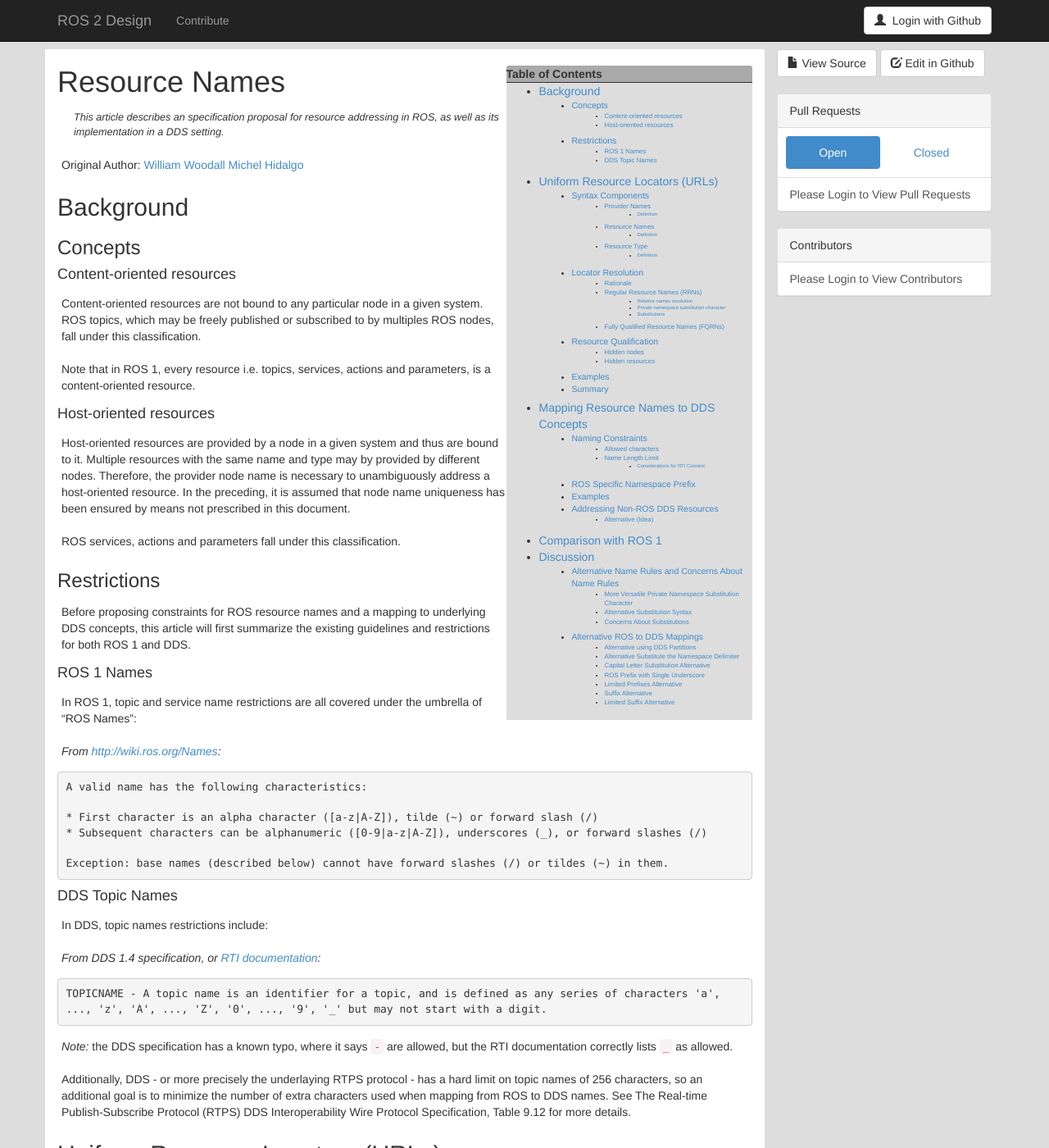
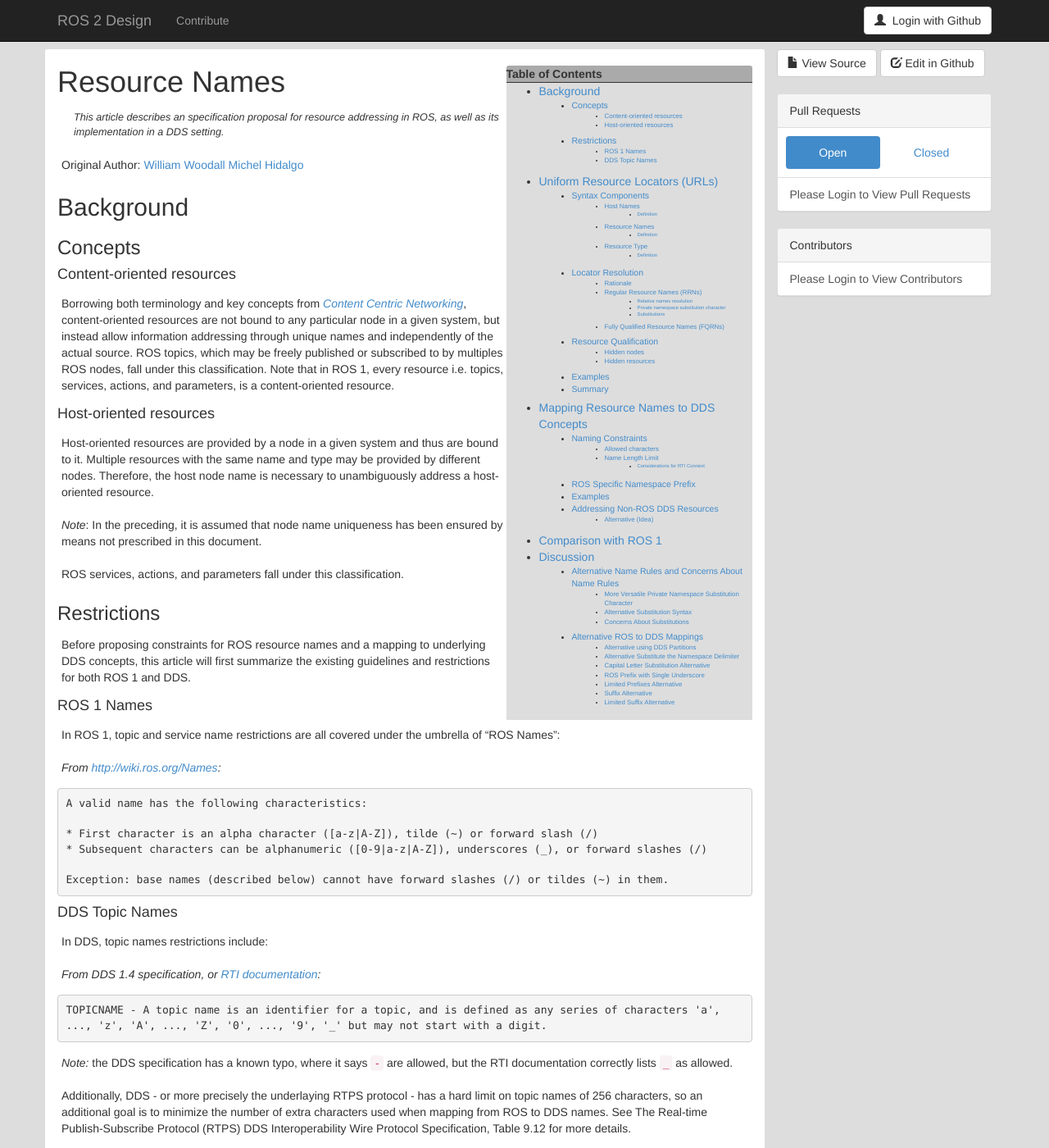
Before and after one commit to ros2/design, a Jekyll site: the page built from articles/140_resource_names.md, in a window 1280 px wide and 1400 px high. Shown: the whole window at 82% size. Built offline with Jekyll 4.4.1, drawn with Linux system fonts in a browser that asks for light colours; nearby versions of some CDN libraries; some of the changed text lies outside the part shown.

Commit message:
Address peer review comments
- Enable redirects to avoid breaking existing permalinks
- Improve overall writing and internal consistency
- Added additional citations

Signed-off-by: Michel Hidalgo <michel@ekumenlabs.com>

```diff
--- a/Gemfile
+++ b/Gemfile
@@ -2,6 +2,7 @@
 
 gem "jekyll"
 gem "jekyll-sitemap"
+gem "jekyll-redirect-from"
 gem "json"
 gem 'rouge'
 # gem "html-proofer"
--- a/_config.yml
+++ b/_config.yml
@@ -20,3 +20,6 @@
  - LICENSE
  - README.md
  - vendor
+
+plugins:
+  - jekyll-redirect-from
--- a/articles/140_resource_names.md
+++ b/articles/140_resource_names.md
@@ -2,6 +2,7 @@
 layout: default
 title: Resource Names
 permalink: articles/resource_names.html
+redirect_from: articles/topic_and_service_names.html
 abstract:
   This article describes an specification proposal for resource addressing in ROS, as well as its implementation in a DDS setting.
 author: '[William Woodall](https://github.com/wjwwood) [Michel Hidalgo](https://github.com/hidmic)'
@@ -25,19 +26,19 @@
 
 #### Content-oriented resources
 
-Content-oriented resources are not bound to any particular node in a given system.
+Borrowing both terminology and key concepts from [_Content Centric Networking_](https://en.wikipedia.org/wiki/Content_centric_networking), content-oriented resources are not bound to any particular node in a given system, but instead allow information addressing through unique names and independently of the actual source.
 ROS topics, which may be freely published or subscribed to by multiples ROS nodes, fall under this classification.
-
-Note that in ROS 1, every resource i.e. topics, services, actions and parameters, is a content-oriented resource.
+Note that in ROS 1, every resource i.e. topics, services, actions, and parameters, is a content-oriented resource.
 
 #### Host-oriented resources
 
 Host-oriented resources are provided by a node in a given system and thus are bound to it.
-Multiple resources with the same name and type may by provided by different nodes.
-Therefore, the provider node name is necessary to unambiguously address a host-oriented resource.
-In the preceding, it is assumed that node name uniqueness has been ensured by means not prescribed in this document.
+Multiple resources with the same name and type may be provided by different nodes.
+Therefore, the host node name is necessary to unambiguously address a host-oriented resource.
 
-ROS services, actions and parameters fall under this classification.
+*Note*: In the preceding, it is assumed that node name uniqueness has been ensured by means not prescribed in this document.
+
+ROS services, actions, and parameters fall under this classification.
 
 ### Restrictions
 
@@ -79,29 +80,30 @@
 
 ### Syntax Components
 
-#### Provider Names
+#### Host Names
 
-For host-oriented resources i.e. services, actions and parameters, the provider name refers to the node that is exposing said resources.
+For host-oriented resources, i.e. services, actions, and parameters, the host name refers to the ROS node that is exposing said resources.
 
 ##### Definition
 
-A provider name is made up of one or more tokens, delimited by periods (`.`) i.e. using URL hostname style syntax.
+A host name is made up of one or more tokens, delimited by periods (`.`), and thus borrowing [FQDNs](https://en.wikipedia.org/wiki/Fully_qualified_domain_name) syntax.
 
 Each token:
 
 - must not be empty.
 - may use alphanumeric characters (`[0-9|a-z|A-Z]`) and/or underscores (`_`) only.
 - must not start with numeric characters (`[0-9]`).
+- must not contain any number of repeated underscores (`_`).
 
-As a consequence, a provider name:
+As a consequence, a host name:
 
 - must not contain any number of repeated periods (`.`), e.g. the name `foo..bar` is not allowed.
   - rationale: it removes the chance for accidental `..` from concatenation and therefore the need to collapse `..` to `.`.
 
-Additionally, a provider name must not end nor start with a period (`.`).
+Additionally, a host name must not end nor start with a period (`.`).
 
-The last token in a provider name is its base name and any preceding tokens make up its namespace.
-For example, a `foo.bar.baz` provider name is made up of `foo`, `bar` and `baz` tokens, and refers to a node in the `foo.bar` namespace whose base name is `baz`.
+The last token in a host name is its base name and any preceding tokens make up its namespace.
+For example, a `foo.bar.baz` host name is made up of `foo`, `bar` and `baz` tokens, and refers to a node in the `foo.bar` namespace whose base name is `baz`.
 
 #### Resource Names
 
@@ -109,7 +111,7 @@
 
 ##### Definition
 
-A resource name is made up of one or more tokens, delimited by forward slashes (`/`) i.e. using URL path style syntax.
+A resource name is made up of one or more tokens, delimited by forward slashes (`/`), and thus borrowing URI path syntax.
 
 Each token:
 
@@ -126,7 +128,7 @@
 Additionally, a resource name must not end with a forward slash (`/`), but may start with one (see [Locator Resolution](#locator-resolution) section).
 
 The last token in a resource name is its base name, and any preceding tokens make up its namespace.
-For example, a `/foo/bar/baz` resource name is made up of `foo`, `bar` and `baz` tokens, and refers to a resource in the `/foo/bar` namespace whose base name is `baz`.
+For example, a `/foo/bar/baz` resource path is made up of `foo`, `bar` and `baz` tokens, and refers to a resource in the `/foo/bar` namespace whose base name is `baz`.
 
 #### Resource Type
 
@@ -153,11 +155,11 @@
 
 For ease of use, resource locators allow for a number of context dependent resolution mechanisms.
 
-Additionally, both resource type and provider name components may be left unspecified, which may or may not lead to ambiguity when addressing resources in a system.
+Additionally, both resource type and host name components may be left unspecified, which may or may not lead to ambiguity when addressing resources in a system.
 Tools and libraries may error in such circumstances, recompose missing components based on well known assumptions or simply leverage that ambiguity in application specific ways.
 Some examples of this include but are not limited to:
 
-- remapping names for multiple resources of different types that are named alike if no resource type is specified e.g. `foo:=bar` may result in name remapping for matching topics, services and actions.
+- remapping paths for multiple resources of different types that are named alike if no resource type is specified e.g. `foo:=bar` may result in name remapping for matching topics, services and actions.
 - presume (and enforce) that upon a given operation on a resource, said resource is of the expected type even if not resource type is specified e.g. if subscribing to `foo/chatter` it is assumed and expected that said resource name refers to a topic.
 - operating on a subset of all matching resources if no resource type and/or no provider name (if it applies) are specified e.g. calling an `add_two_ints` service may result in the first service found being called or all of them being called and the first response received returned.
 
@@ -177,7 +179,7 @@
 A relative name does not begin with a forward slash (`/`) and it is resolved _relative_ to the addressing node's namespace.
 Periods (`.`) in the addressing node's namespace are replaced by forward slashes (`/`) and a leading forward slash (`/`) is added during resolution.
 
-For example, if a `ping.pong.ball` node addresses (e.g. subscribes to) a `foo/bar` topic, then the topic name will be resolved to `/ping/pong/foo/bar`.
+For example, if a node with the address `ping.pong.ball` publishes or subscribes to a topic `foo/bar`, then the topic name will be resolved to `/ping/pong/foo/bar`.
 However, for the `/foo/bar` topic the topic name will stay `/foo/bar`, ignoring the node's namespace.
 
 ##### Private namespace substitution character
@@ -204,7 +206,7 @@
 The set of substitution keys (names) are not set in this document, but some reasonable examples might be `{node}`, expanding to the addressing node's name, or `{ns}`, expanding to the addressing node's namespace.
 
 Substitutions must result in a valid name and comply with the name constraints.
-An example of an invalid substitution would be `{sub}/foo` and replace `{sub}` with a numeric value, which thus leads to a (invalid) resource name starting with a numeric character.
+An example of an invalid substitution would be `{sub}/foo` and replace `{sub}` with a numeric value, which thus leads to a *invalid* resource name starting with a numeric character.
 
 Substitutions are expanded after the private namespace substitution character is expanded.
 Therefore a substitution may not contain the private namespace substitution character, i.e. `~`.
@@ -219,7 +221,7 @@
 
 #### Fully Qualified Resource Names (FQRNs)
 
-Regular resource names resolution rules allow for convenient syntax, which in some cases requires additional context to expand to a fully qualified name that can be mapped to e.g. a DDS topic name.
+Regular resource name resolution rules allow for convenient syntax, which in some cases requires additional context to expand to a fully qualified name that can be mapped to another kind of name e.g. a DDS topic name.
 For example, as outlined in further detail in the preceding sections, resource names may be relative (e.g. `foo` versus the absolute `/foo`), they may contain the private namespace substitution character (`~`), or arbitrary substitutions in curly braces (`{}`) syntax.
 With enough context, each of these features can be expanded to some simple string to form the fully qualified name.
 
@@ -232,11 +234,11 @@
 
 #### Hidden nodes
 
-If a (resource provider) node name contains any tokens that start with an underscore (`_`), the node it refers to will be considered hidden and tools may not show them unless explicitly asked to.
+If a node name (a.k.a. resource host) contains any tokens that start with an underscore (`_`), the node it refers to will be considered hidden and tools may not show them unless explicitly asked to do so.
 
 #### Hidden resources
 
-If a resource name contains any tokens that start with an underscore (`_`), the resource it refers to will be considered hidden and tools may not show them unless explicitly asked to.
+If a resource name contains any tokens that start with an underscore (`_`), the resource it refers to will be considered hidden and tools may not show them unless explicitly asked to do so.
 
 ### Examples
 
@@ -245,24 +247,25 @@
 | `foo`      | `abc123`   | `_foo`  | `Foo`               | `BAR`                |
 | `~`        | `foo/bar`  | `~/foo` | `{foo}_bar`         | `foo/{ping}/bar`     |
 | `foo/_bar` | `foo_/bar` | `foo_`  | `rosservice:///foo` | `rostopic://foo/bar` |
-| `foo/_bar` | `foo_/bar` | `foo_`  | `rosservice:///foo` | `rostopic://foo/bar` |
 
 But these are not valid names:
 
-| `123abc`    | `123`  | `foo bar`  | ` `        | `foo//bar` |
-| `/~`        | `~foo` | `foo~`     | `foo~/bar` | `foo/~bar` |
-| `foo/~/bar` | `foo/` | `foo__bar` |            |            |
+| `123abc` | `foo//bar` | `foo bar` | `foo/~/bar` |
+| `/~`     | `~foo`     | `foo~`    | `foo~/bar`  |
+| `foo/`   | `/456`     | `~/456`   | `foo/~bar`  |
 
 These are some valid fully qualified names:
 
-| `/foo`                    | `rosparam://another.node/bool_param` | `rostopic:///ping`                 | `/_private/thing`                  |
-| `rosaction://a.node/ping` | `/bar/baz`                           | `/public_namespace/_private/thing` | `rosservice://_private.node/reset` |
+| `/foo`                             | `rosparam://another.node/bool_param` |
+| `rosaction://a.node/ping`          | `/bar/baz`                           |
+| `rostopic:///ping`                 | `/_private/thing`                    |
+| `/public_namespace/_private/thing` | `rosservice://_private.node/reset`   |
 
 ### Summary
 
 For convenience, here is a summary of all the rules that apply to URLs in ROS.
 
-Provider names in a URL:
+Host names in a URL:
 
 - may contain alphanumeric characters (`[0-9|a-z|A-Z]`), underscores (`_`) and periods (`.`).
 - must not start with a numeric character (`[0-9]`).
@@ -296,14 +299,15 @@
 
 #### Allowed characters
 
-ROS URL syntax allows for more characters than e.g. DDS topic names allow: the forward slash (`/`), the tilde (`~`), the balanced curly braces (`{}`), the period (`.`) and the semicolon (`:`).
-These must be substituted or otherwise removed during the process of converting a ROS URL to e.g. a DDS topic name.
+The ROS URL syntax allows for more characters than are allowed in other kinds of name e.g. DDS topic names.
+For example, the tilde (`~`), the balanced curly braces (`{}`), the period (`.`) and the semicolon (`:`) are all allowed in the ROS URL syntax, but are not allowed in DDS topic names.
+These must be substituted or otherwise removed during the process of converting a ROS URL to another kind of name e.g. a DDS topic name.
+
+*Note*: Previously, forward slashes (`/`) were also disallowed in DDS topic names but now the restriction has been lifted (see [issue](https://issues.omg.org/issues/lists/dds-rtf5#issue-42236) on omg.org) and therefore ROS topic names are first prefixed with a ROS Specific Namespace prefix (described below) and then mapped directly to DDS topic names.
 
 After ROS resource names are expanded to fully qualified names, any balanced bracket (`{}`) substitutions and tildes (`~`) will have been expanded.
-Periods (`.`) in provider names must be transformed into another suitable character e.g. the forward slash `/`, as it is done when resolving relative resource names.
+Periods (`.`) in host names must be transformed into another suitable character e.g. the forward slash `/`, as it is done when resolving relative resource names.
 Type schemes must also be removed after parsing and before mapping can take place.
-
-*Note*: Previously, forward slashes (`/`) were disallowed in DDS topic names but now the restriction has been lifted (see [issue](https://issues.omg.org/issues/lists/dds-rtf5#issue-42236) on omg.org) and therefore ROS topic names are first prefixed with a ROS Specific Namespace prefix (described below) and then mapped directly to DDS topic names.
 
 #### Name Length Limit
 
```
Also changed, not shown: other parts of articles/140_resource_names.md (+1 -1 lines).
